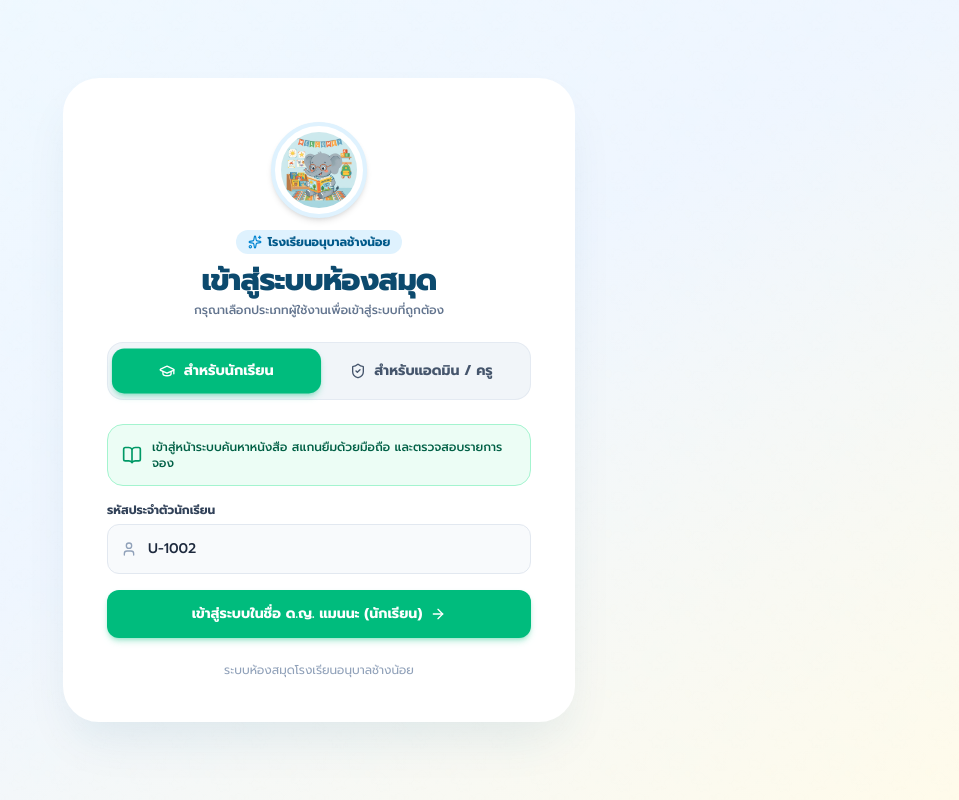
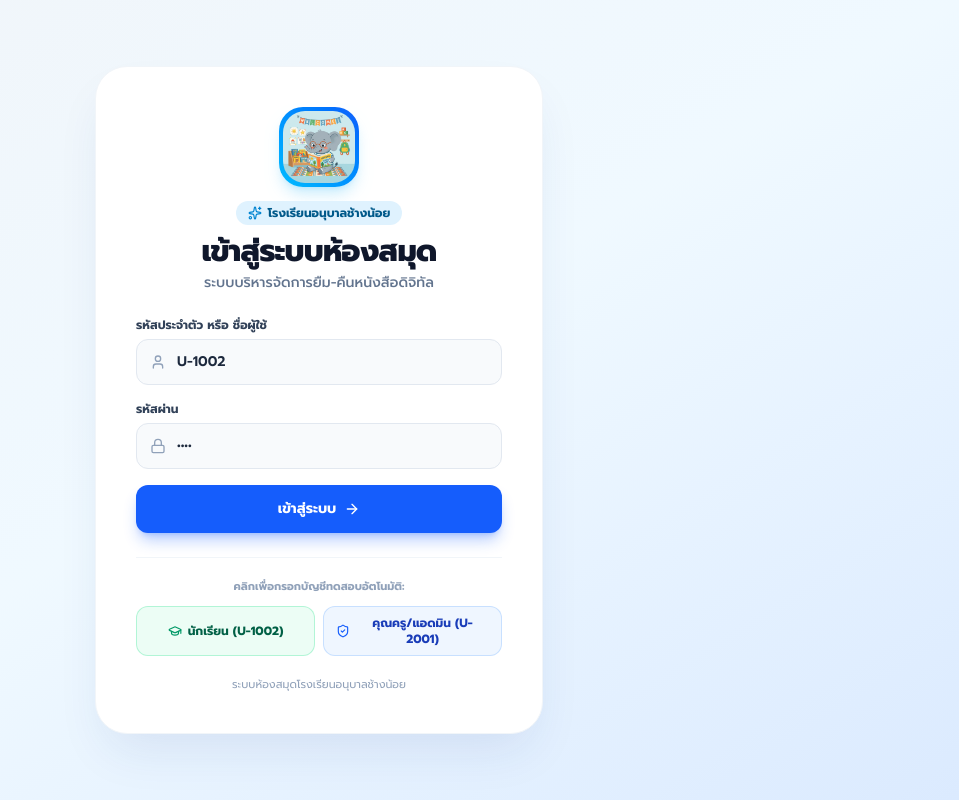
Before and after one commit to matangpanthii-cmd/school-library, a Next.js app: page /login in a window 1280 px wide. Shown: the whole page, without its empty margins (321-1280 px from the left). Built offline with nearby package versions, Linux system fonts and the light colour scheme.

Commit message:
unified-standard-login-with-auto-role-detection

```diff
--- a/src/app/login/page.tsx
+++ b/src/app/login/page.tsx
@@ -2,120 +2,116 @@
 
 import { useState } from "react";
 import { useRouter } from "next/navigation";
-import { Lock, User as UserIcon, ShieldCheck, GraduationCap, ArrowRight, Sparkles, BookOpen } from "lucide-react";
+import { Lock, User as UserIcon, ArrowRight, Sparkles, BookOpen, AlertCircle, ShieldCheck, GraduationCap } from "lucide-react";
 
 export default function LoginPage() {
   const router = useRouter();
-  const [activePortal, setActivePortal] = useState<"student" | "admin">("student");
+  const [username, setUsername] = useState("U-1002");
+  const [password, setPassword] = useState("1234");
+  const [isLoading, setIsLoading] = useState(false);
+  const [errorMessage, setErrorMessage] = useState("");
 
-  // Student form state
-  const [studentId, setStudentId] = useState("U-1002");
+  const handleLogin = (e: React.FormEvent) => {
+    e.preventDefault();
+    setErrorMessage("");
+    const inputId = username.trim();
+    const inputPass = password.trim();
 
-  // Admin form state
-  const [adminId, setAdminId] = useState("U-2001");
-  const [adminPassword, setAdminPassword] = useState("123456");
+    if (!inputId) {
+      setErrorMessage("กรุณากรอกรหัสประจำตัวหรือชื่อผู้ใช้งาน");
+      return;
+    }
 
-  const [isLoading, setIsLoading] = useState(false);
+    setIsLoading(true);
 
-  const handleStudentLogin = (e: React.FormEvent) => {
-    e.preventDefault();
-    setIsLoading(true);
+    setTimeout(() => {
+      // 1. ADMIN / TEACHER ACCOUNTS
+      if (
+        inputId.toLowerCase() === "admin" ||
+        inputId.toUpperCase() === "U-2001" ||
+        inputId.toUpperCase() === "U-2002"
+      ) {
+        if (inputPass && inputPass !== "123456" && inputPass !== "admin1234" && inputPass !== "1234") {
+          setIsLoading(false);
+          setErrorMessage("รหัสผ่านไม่ถูกต้อง สำหรับแอดมินกรุณาใช้รหัส 123456 ครับ");
+          return;
+        }
+
+        const adminName = inputId.toUpperCase() === "U-2002" ? "ครูกิตติพงศ์ (คุณครู)" : "ครูปัณฑิตา คำพัด (แอดมิน)";
+        localStorage.setItem("appRole", "admin");
+        localStorage.setItem("userRole", "admin");
+        localStorage.setItem("currentUserId", inputId.toUpperCase());
+        localStorage.setItem("currentUserName", adminName);
+
+        setIsLoading(false);
+        router.push("/admin");
+        return;
+      }
+
+      // 2. STUDENT / GENERAL USER ACCOUNTS
+      let studentName = "ด.ญ. แมนนะ น่ารัก";
+      if (inputId.toUpperCase() === "U-1001") {
+        studentName = "ด.ช. สมชาย สายลม";
+      } else if (inputId.toUpperCase() !== "U-1002") {
+        studentName = `นักเรียน (${inputId})`;
+      }
+
       localStorage.setItem("appRole", "student");
       localStorage.setItem("userRole", "student");
-    localStorage.setItem("currentUserId", studentId.trim() || "U-1002");
-    localStorage.setItem("currentUserName", "ด.ญ. แมนนะ น่ารัก");
+      localStorage.setItem("currentUserId", inputId.toUpperCase());
+      localStorage.setItem("currentUserName", studentName);
 
-    setTimeout(() => {
       setIsLoading(false);
       router.push("/");
-    }, 600);
+    }, 500);
   };
 
-  const handleAdminLogin = (e: React.FormEvent) => {
-    e.preventDefault();
-    setIsLoading(true);
-    localStorage.setItem("appRole", "admin");
-    localStorage.setItem("userRole", "admin");
-    localStorage.setItem("currentUserId", adminId.trim() || "U-2001");
-    localStorage.setItem("currentUserName", "ครูปัณฑิตา คำพัด");
-
-    setTimeout(() => {
-      setIsLoading(false);
-      router.push("/admin");
-    }, 600);
+  const setPresetUser = (presetId: string, presetPass: string) => {
+    setUsername(presetId);
+    setPassword(presetPass);
+    setErrorMessage("");
   };
 
   return (
-    <div className="min-h-screen flex items-center justify-center p-4 relative bg-gradient-to-br from-sky-50 via-blue-50 to-amber-50">
-      {/* Decorative background */}
-      <div
-        className="absolute inset-0 opacity-[0.03] mix-blend-multiply pointer-events-none"
-        style={{ backgroundImage: "url('/elephant-bg.jpg')", backgroundSize: '160px' }}
-      ></div>
+    <div className="min-h-screen flex items-center justify-center p-4 bg-gradient-to-br from-slate-100 via-sky-50 to-blue-100">
+      <div className="bg-white p-7 sm:p-10 rounded-[32px] shadow-2xl shadow-blue-900/10 w-full max-w-md border border-slate-100">
 
-      <div className="bg-white p-6 sm:p-10 rounded-[36px] shadow-2xl shadow-sky-900/10 w-full max-w-lg relative z-10 border-4 border-white">
-
-        {/* Header Mascot */}
+        {/* Header Branding */}
         <div className="text-center mb-6">
-          <div className="w-24 h-24 mx-auto mb-3 bg-white rounded-full p-1.5 shadow-md border-4 border-sky-100 overflow-hidden flex items-center justify-center">
+          <div className="w-20 h-20 mx-auto mb-3.5 bg-gradient-to-tr from-sky-400 to-blue-600 rounded-3xl p-1 shadow-lg shadow-sky-500/20 overflow-hidden flex items-center justify-center">
             <img
-              src={activePortal === "student" ? "/hero-elephant.jpg" : "/avatar_teacher.jpg"}
-              alt="Portal Icon"
-              className="w-full h-full object-cover rounded-full"
+              src="/hero-elephant.jpg"
+              alt="Logo"
+              className="w-full h-full object-cover rounded-[22px]"
             />
           </div>
+
           <div className="inline-flex items-center gap-1.5 px-3 py-1 rounded-full bg-sky-100 text-sky-800 text-xs font-bold mb-2">
             <Sparkles className="w-3.5 h-3.5 text-sky-600" />
             <span>โรงเรียนอนุบาลช้างน้อย</span>
           </div>
-          <h1 className="text-2xl sm:text-3xl font-black text-[#0c4a6e] tracking-tight">
+
+          <h1 className="text-2xl sm:text-3xl font-black text-slate-900 tracking-tight">
             เข้าสู่ระบบห้องสมุด
           </h1>
-          <p className="text-slate-500 font-medium mt-1 text-xs">
-            กรุณาเลือกประเภทผู้ใช้งานเพื่อเข้าสู่ระบบที่ถูกต้อง
+          <p className="text-slate-500 font-medium mt-1 text-xs sm:text-sm">
+            ระบบบริหารจัดการยืม-คืนหนังสือดิจิทัล
           </p>
         </div>
 
-        {/* 2 Distinct Portal Tabs */}
-        <div className="grid grid-cols-2 p-1.5 bg-slate-100 rounded-2xl mb-6 border border-slate-200/80">
-          <button
-            type="button"
-            onClick={() => setActivePortal("student")}
-            className={`py-3 px-3 rounded-xl font-bold text-xs sm:text-sm flex items-center justify-center gap-2 transition-all cursor-pointer ${
-              activePortal === "student"
-                ? "bg-emerald-500 text-white shadow-md shadow-emerald-500/30 scale-102"
-                : "text-slate-600 hover:text-slate-900"
-            }`}
-          >
-            <GraduationCap className="w-4 h-4 shrink-0" />
-            <span className="whitespace-nowrap">สำหรับนักเรียน</span>
-          </button>
+        {/* Error Alert */}
+        {errorMessage && (
+          <div className="mb-5 p-3.5 bg-rose-50 border border-rose-200 text-rose-700 rounded-2xl text-xs font-bold flex items-center gap-2 animate-[fadeIn_0.2s_ease-out]">
+            <AlertCircle className="w-4 h-4 shrink-0 text-rose-600" />
+            <span>{errorMessage}</span>
+          </div>
+        )}
 
-          <button
-            type="button"
-            onClick={() => setActivePortal("admin")}
-            className={`py-3 px-3 rounded-xl font-bold text-xs sm:text-sm flex items-center justify-center gap-2 transition-all cursor-pointer ${
-              activePortal === "admin"
-                ? "bg-blue-600 text-white shadow-md shadow-blue-600/30 scale-102"
-                : "text-slate-600 hover:text-slate-900"
-            }`}
-          >
-            <ShieldCheck className="w-4 h-4 shrink-0" />
-            <span className="whitespace-nowrap">สำหรับแอดมิน / ครู</span>
-          </button>
-        </div>
-
-        {/* STUDENT PORTAL FORM */}
-        {activePortal === "student" ? (
-          <form onSubmit={handleStudentLogin} className="space-y-4 animate-[fadeIn_0.2s_ease-out]">
-            <div className="p-3.5 bg-emerald-50 border border-emerald-200 rounded-2xl text-xs text-emerald-800 font-medium flex items-center gap-2.5">
-              <BookOpen className="w-5 h-5 text-emerald-600 shrink-0" />
-              <span>เข้าสู่หน้าระบบค้นหาหนังสือ สแกนยืมด้วยมือถือ และตรวจสอบรายการจอง</span>
-            </div>
-
+        {/* Standard Unified Login Form */}
+        <form onSubmit={handleLogin} className="space-y-4">
           <div>
             <label className="block text-xs font-bold text-slate-700 mb-1.5">
-                รหัสประจำตัวนักเรียน
+              รหัสประจำตัว หรือ ชื่อผู้ใช้
             </label>
             <div className="relative">
               <div className="absolute inset-y-0 left-0 pl-3.5 flex items-center pointer-events-none text-slate-400">
@@ -124,10 +120,29 @@ export default function LoginPage() {
               <input
                 type="text"
                 required
-                  placeholder="เช่น U-1002"
-                  value={studentId}
-                  onChange={(e) => setStudentId(e.target.value)}
-                  className="w-full pl-10 pr-4 py-3.5 bg-slate-50 border border-slate-200 rounded-xl focus:bg-white focus:border-emerald-500 focus:ring-4 focus:ring-emerald-400/20 outline-none transition-all font-medium text-sm text-slate-800"
+                placeholder="กรอกรหัสนักเรียนหรือครู (เช่น U-1002)"
+                value={username}
+                onChange={(e) => setUsername(e.target.value)}
+                className="w-full pl-10 pr-4 py-3 bg-slate-50 border border-slate-200 rounded-xl focus:bg-white focus:border-blue-500 focus:ring-4 focus:ring-blue-400/10 outline-none transition-all font-semibold text-sm text-slate-800"
+              />
+            </div>
+          </div>
+
+          <div>
+            <label className="block text-xs font-bold text-slate-700 mb-1.5">
+              รหัสผ่าน
+            </label>
+            <div className="relative">
+              <div className="absolute inset-y-0 left-0 pl-3.5 flex items-center pointer-events-none text-slate-400">
+                <Lock className="w-4 h-4" />
+              </div>
+              <input
+                type="password"
+                required
+                placeholder="กรอกรหัสผ่าน"
+                value={password}
+                onChange={(e) => setPassword(e.target.value)}
+                className="w-full pl-10 pr-4 py-3 bg-slate-50 border border-slate-200 rounded-xl focus:bg-white focus:border-blue-500 focus:ring-4 focus:ring-blue-400/10 outline-none transition-all font-semibold text-sm text-slate-800"
               />
             </div>
           </div>
@@ -135,88 +150,52 @@ export default function LoginPage() {
           <button
             type="submit"
             disabled={isLoading}
-              className="w-full bg-emerald-500 hover:bg-emerald-600 text-white font-bold py-3.5 rounded-xl shadow-md shadow-emerald-500/30 hover:shadow-emerald-500/40 hover:-translate-y-0.5 transition-all flex items-center justify-center gap-2 mt-4 cursor-pointer text-sm"
+            className="w-full bg-blue-600 hover:bg-blue-700 text-white font-bold py-3.5 rounded-xl shadow-lg shadow-blue-600/30 hover:shadow-blue-600/40 hover:-translate-y-0.5 active:translate-y-0 transition-all flex items-center justify-center gap-2 mt-2 cursor-pointer text-sm"
           >
             {isLoading ? (
               <>
                 <div className="w-4 h-4 border-2 border-white/30 border-t-white rounded-full animate-spin" />
-                  กำลังเข้าสู่ระบบนักเรียน...
+                กำลังตรวจสอบสิทธิ์...
               </>
             ) : (
               <>
-                  <span>เข้าสู่ระบบในชื่อ ด.ญ. แมนนะ (นักเรียน)</span>
+                <span>เข้าสู่ระบบ</span>
                 <ArrowRight className="w-4 h-4" />
               </>
             )}
           </button>
         </form>
-        ) : (
-          /* ADMIN / TEACHER PORTAL FORM */
-          <form onSubmit={handleAdminLogin} className="space-y-4 animate-[fadeIn_0.2s_ease-out]">
-            <div className="p-3.5 bg-blue-50 border border-blue-200 rounded-2xl text-xs text-blue-800 font-medium flex items-center gap-2.5">
-              <ShieldCheck className="w-5 h-5 text-blue-600 shrink-0" />
-              <span>เข้าสู่ระบบเคาน์เตอร์ ยืม-คืน จัดการคลังหนังสือ และรายงานสถิติ</span>
-            </div>
 
-            <div>
-              <label className="block text-xs font-bold text-slate-700 mb-1.5">
-                รหัสประจำตัวเจ้าหน้าที่ / คุณครู
-              </label>
-              <div className="relative">
-                <div className="absolute inset-y-0 left-0 pl-3.5 flex items-center pointer-events-none text-slate-400">
-                  <UserIcon className="w-4 h-4" />
-                </div>
-                <input
-                  type="text"
-                  required
-                  placeholder="เช่น U-2001"
-                  value={adminId}
-                  onChange={(e) => setAdminId(e.target.value)}
-                  className="w-full pl-10 pr-4 py-3.5 bg-slate-50 border border-slate-200 rounded-xl focus:bg-white focus:border-blue-500 focus:ring-4 focus:ring-blue-400/20 outline-none transition-all font-medium text-sm text-slate-800"
-                />
+        {/* Demo Fast-Fill Helper */}
+        <div className="mt-6 pt-5 border-t border-slate-100 text-center">
+          <p className="text-[11px] font-bold text-slate-400 mb-2.5">
+            คลิกเพื่อกรอกบัญชีทดสอบอัตโนมัติ:
+          </p>
+          <div className="grid grid-cols-2 gap-2">
+            <button
+              type="button"
+              onClick={() => setPresetUser("U-1002", "1234")}
+              className="px-3 py-2 bg-emerald-50 hover:bg-emerald-100 text-emerald-800 border border-emerald-200/80 rounded-xl text-xs font-bold flex items-center justify-center gap-1.5 transition-all cursor-pointer"
+            >
+              <GraduationCap className="w-3.5 h-3.5 text-emerald-600" />
+              <span>นักเรียน (U-1002)</span>
+            </button>
+
+            <button
+              type="button"
+              onClick={() => setPresetUser("U-2001", "123456")}
+              className="px-3 py-2 bg-blue-50 hover:bg-blue-100 text-blue-800 border border-blue-200/80 rounded-xl text-xs font-bold flex items-center justify-center gap-1.5 transition-all cursor-pointer"
+            >
+              <ShieldCheck className="w-3.5 h-3.5 text-blue-600" />
+              <span>คุณครู/แอดมิน (U-2001)</span>
+            </button>
           </div>
         </div>
 
-            <div>
-              <label className="block text-xs font-bold text-slate-700 mb-1.5">รหัสผ่าน</label>
-              <div className="relative">
-                <div className="absolute inset-y-0 left-0 pl-3.5 flex items-center pointer-events-none text-slate-400">
-                  <Lock className="w-4 h-4" />
-                </div>
-                <input
-                  type="password"
-                  required
-                  placeholder="กรอกรหัสผ่านเจ้าหน้าที่"
-                  value={adminPassword}
-                  onChange={(e) => setAdminPassword(e.target.value)}
-                  className="w-full pl-10 pr-4 py-3.5 bg-slate-50 border border-slate-200 rounded-xl focus:bg-white focus:border-blue-500 focus:ring-4 focus:ring-blue-400/20 outline-none transition-all font-medium text-sm text-slate-800"
-                />
-              </div>
+        <div className="mt-5 text-center text-[11px] text-slate-400">
+          ระบบห้องสมุดโรงเรียนอนุบาลช้างน้อย
         </div>
 
-            <button
-              type="submit"
-              disabled={isLoading}
-              className="w-full bg-blue-600 hover:bg-blue-700 text-white font-bold py-3.5 rounded-xl shadow-md shadow-blue-600/30 hover:shadow-blue-600/40 hover:-translate-y-0.5 transition-all flex items-center justify-center gap-2 mt-4 cursor-pointer text-sm"
-            >
-              {isLoading ? (
-                <>
-                  <div className="w-4 h-4 border-2 border-white/30 border-t-white rounded-full animate-spin" />
-                  กำลังเข้าสู่ระบบแอดมิน...
-                </>
-              ) : (
-                <>
-                  <span>เข้าสู่ระบบในชื่อ ครูปัณฑิตา (แอดมิน)</span>
-                  <ArrowRight className="w-4 h-4" />
-                </>
-              )}
-            </button>
-          </form>
-        )}
-
-        <div className="mt-6 text-center text-xs text-slate-400">
-          ระบบห้องสมุดโรงเรียนอนุบาลช้างน้อย
-        </div>
       </div>
     </div>
   );
```
Also changed, not shown: src/components/Header.tsx (+20 -21 lines), src/components/NavigationWrapper.tsx (+30 -4 lines), src/components/Sidebar.tsx (+9 -7 lines). Lines whose indentation alone changed are shown as unchanged.
